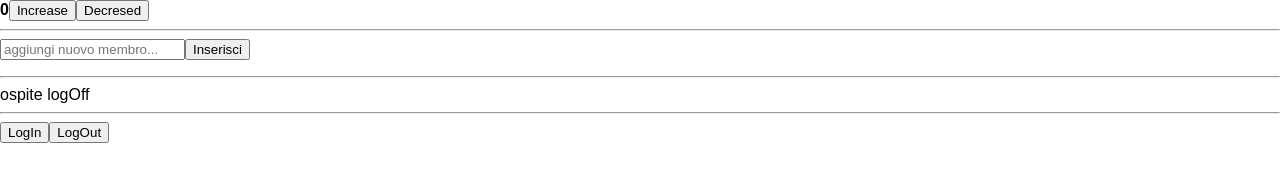
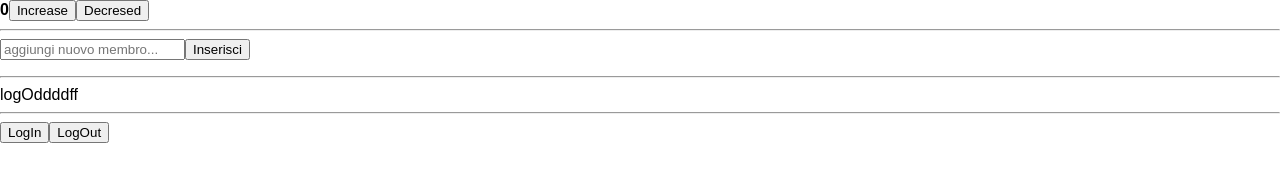
Before and after one commit to olivato97/test-react-2, a React (Create React App) app: page / in a window 1280 px wide. Shown: the top 176 px of the page. Built offline with nearby package versions, Linux system fonts and the light colour scheme.

Commit message:
11/07/2018

```diff
--- a/src/components/LogInStatusComp.jsx
+++ b/src/components/LogInStatusComp.jsx
@@ -4,25 +4,53 @@ class LogInStatusComp extends Component {
     constructor(props) {
         super(props);
         this.state = {
-            tipo: "ospite",
+            tipo: "utente",
             logIn: false
         }
-        this.LogInStatus = this.LogInStatus.bind(this);
+        this.LogInSetStatus = this.LogInSetStatus.bind(this);
+        // this.LogInStatus = this.LogInStatus.bind(this);
     };
-    LogInStatus() {
+    LogInSetStatus() {
         const { tipo, logIn } = this.props
         this.setState({ tipo: tipo, logIn: logIn });
+
+
     }
+
     render() {
-        debugger
-        if(this.state.tipo !="" || this.state.logIn != null){
-            this.LogInStatus
+        const LogInStatus = () => {
+            const { tipo, logIn } = this.props
+            if (logIn=== true) {
+                this.setState({ tipo: tipo, logIn: logIn });
+            }
+            if (this.state.tipo !== "" || this.state.logIn !== null) {
+                return (<span > {this.state.tipo} </span>)
 
+            }
         }
+        this.timerID = setInterval(
+            () => this.LogInSetStatus(),
+            2000
+          );
+        const LogInYN = () => {
+            var loginYN = "";
+
+            if (this.state.logIn === true) {
+                loginYN = "logIn"
+            } else {
+                loginYN = "logOddddff"
+            }
+            return (<span>{loginYN} {this.state.tipo}</span>
+            )
+        }
+        const { tipo, logIn } = this.props
+debugger
+
         return (
             <div>
-                <span onstorage={this.LogInStatus} >{this.state.tipo}</span>
-                <span onstorage={this.LogInStatus} >{this.state.logIn? " logIn":" logOff" }</span>
+                <LogInStatus />
+                <LogInYN />
+
 
             </div>
         )
--- a/src/containers/LogInStatusCont.jsx
+++ b/src/containers/LogInStatusCont.jsx
@@ -2,6 +2,7 @@ import { connect } from 'react-redux'
 import { LogInStatusComp } from '../components/LogInStatusComp'
 
 const mapStateToProps = (state) => {
+    debugger
     return {
         tipo: state.tipo,
         logIn: state.logIn
```
Also changed, not shown: src/components/LogInComp.jsx (+4 -4 lines).
